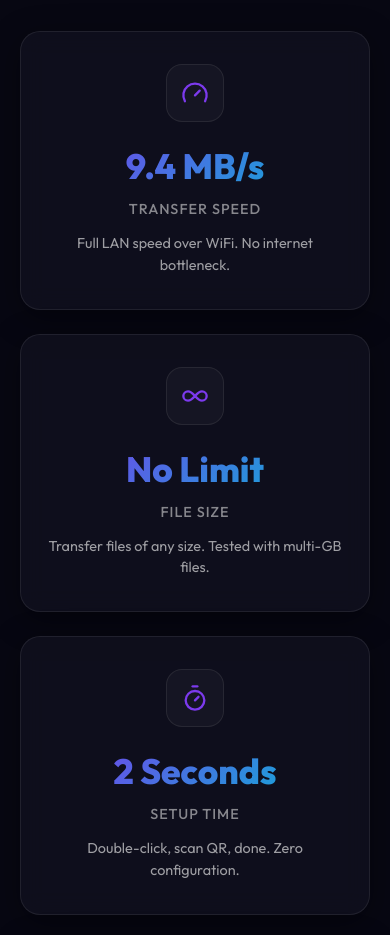
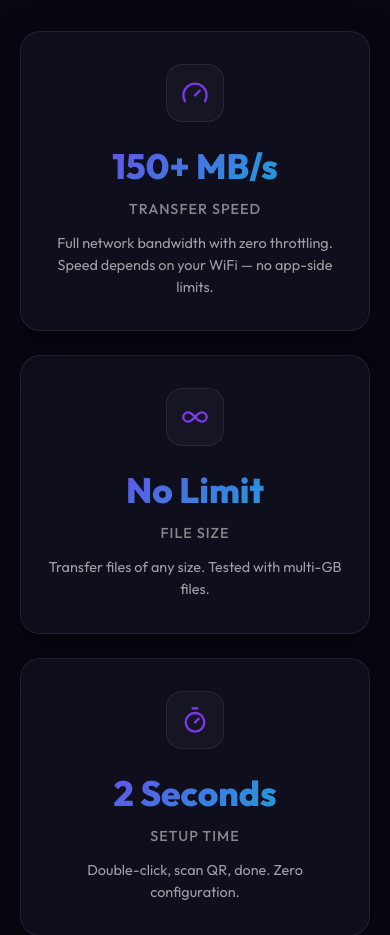
Before and after one commit to BeginnerAman/ADrop, a plain HTML site: page docs/index.html in a window 390 px wide. Shown: the part 5000-5935 px from the top of the page. Drawn offline with nearby package versions, Linux system fonts and the light colour scheme.

Commit message:
fix: Widen mobile screenshots, update transfer speed to 150+ MB/s
- README: mobile images now use width=100% to fill entire table row (no empty gap)

- Website: updated speed stat from 9.4 MB/s to 150+ MB/s (full network bandwidth)

```diff
--- a/docs/index.html
+++ b/docs/index.html
@@ -187,9 +187,9 @@
             <div class="stats-grid">
                 <div class="stat-card glass-panel fade-up">
                     <div class="stat-icon"><i data-lucide="gauge"></i></div>
-                    <div class="stat-value">9.4 MB/s</div>
+                    <div class="stat-value">150+ MB/s</div>
                     <div class="stat-label">Transfer Speed</div>
-                    <p class="stat-desc">Full LAN speed over WiFi. No internet bottleneck.</p>
+                    <p class="stat-desc">Full network bandwidth with zero throttling. Speed depends on your WiFi — no app-side limits.</p>
                 </div>
                 <div class="stat-card glass-panel fade-up delay-1">
                     <div class="stat-icon"><i data-lucide="infinity"></i></div>
```
Also changed, not shown: 1 other file.
